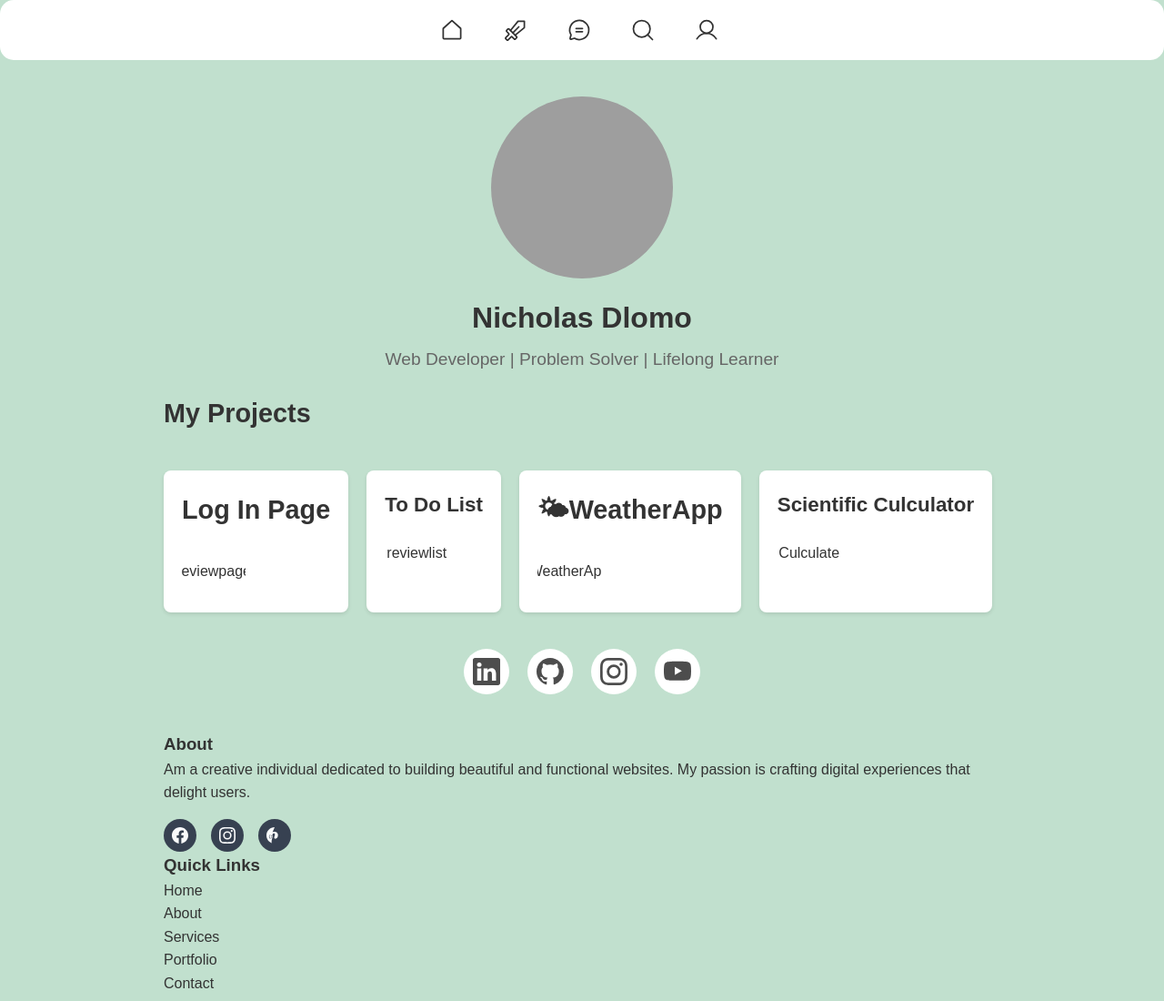
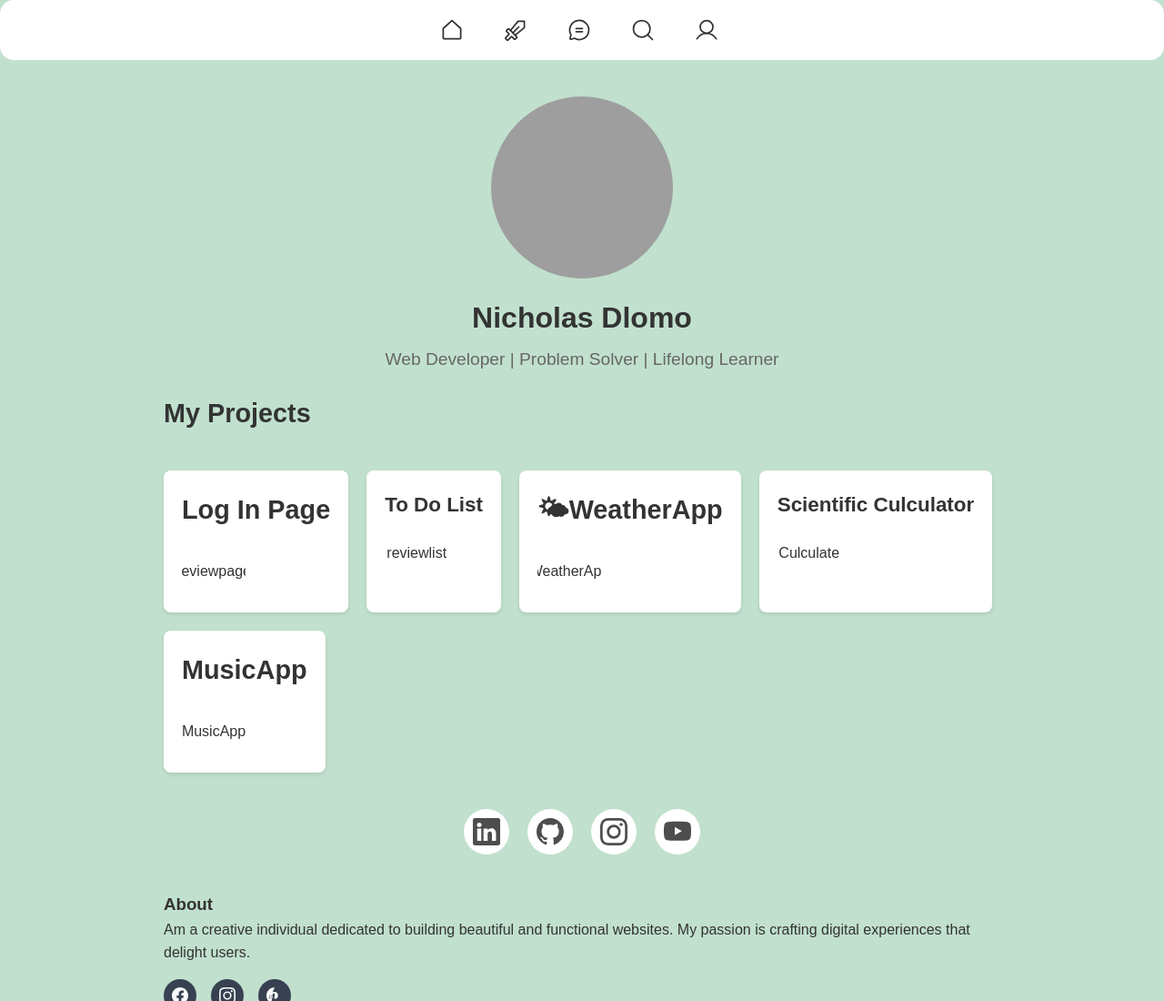
Before and after one commit to NhlakaTheSavage/Webportfolio, a plain HTML site: page projects.html in a window 1280 px wide. Shown: the top 1100 px of the page at 91% size. Drawn offline with Linux system fonts and the light colour scheme; grey boxes are pictures that could not be loaded; files whose address does not match are found by name.

Commit message:
Update projects.html

```diff
--- a/projects.html
+++ b/projects.html
@@ -7,7 +7,7 @@
   <link rel="stylesheet" href="style.css">
 </head>
 <body>
-    <!-- From Uiverse.io by Admin12121 -->
+
 <div class="menu">
   <a href="index.html" class="link">
     <span class="link-icon">
@@ -224,7 +224,12 @@
           <h3>Scientific Culculator</h3>
             <a href="scientific/scientificCulculator.html" class="link" target="_blank"><span class="link-tittle">Culculate</span></a>
         </div>
+          <div class="skill-card">
+            <h2>MusicApp</h2>
+           <a href="vonk232 - Copy/index.html" class="link" target="_blank"><span class="link-tittle">MusicApp</span></a>
+        </div>
       </div>
+
     </section>
 
     <!-- Contact Section -->
@@ -299,7 +304,7 @@
     <div class="tooltip">Instagram</div>
   </li>
   <li class="icon-content">
-    <a href="https://youtube.com/" aria-label="Youtube" data-social="youtube">
+    <a href="https://youtube.com/@DlomoNicholas" aria-label="Youtube" data-social="youtube">
       <div class="filled"></div>
       <svg
         xmlns="http://www.w3.org/2000/svg"
```
